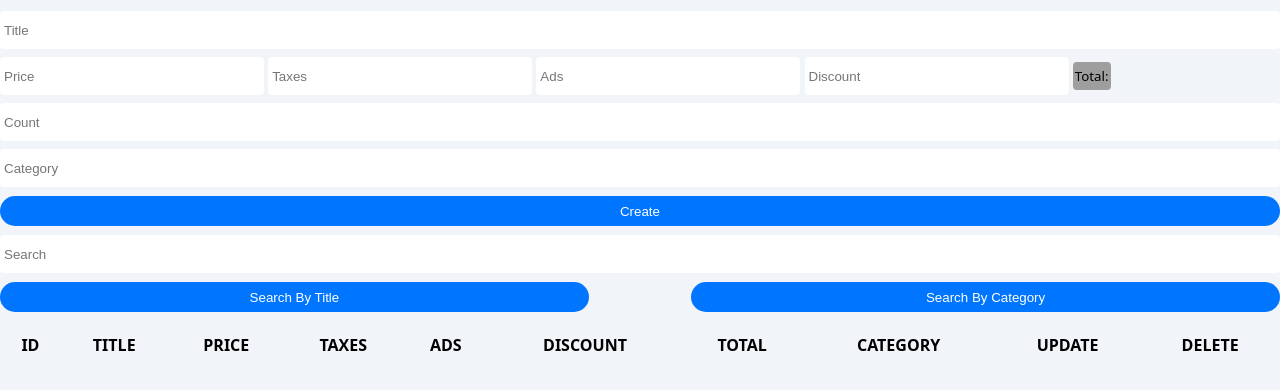
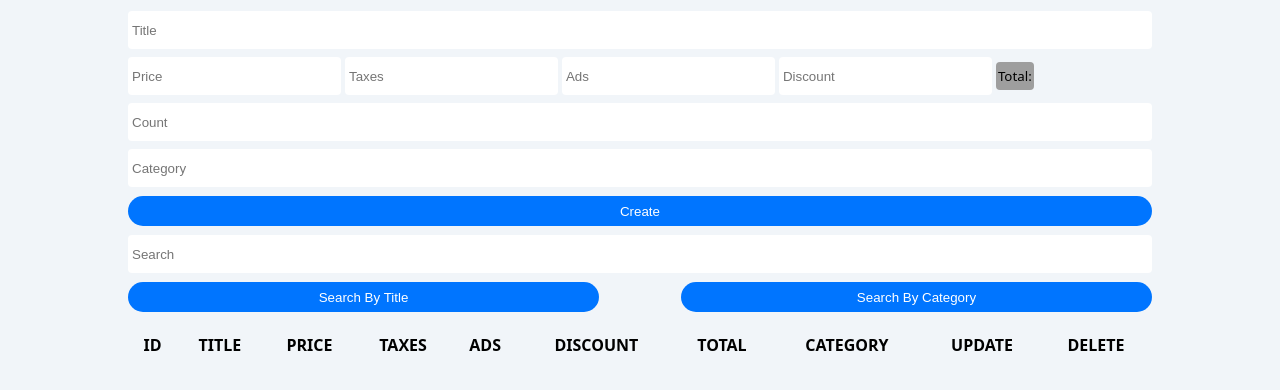
Before and after one commit to ilham-bouk/CRUDS, a plain HTML site: page index.html in a window 1280 px wide. Shown: the part 78-468 px from the top of the page. Drawn offline with Linux system fonts and the light colour scheme.

Commit message:
Update style.css

```diff
--- a/style.css
+++ b/style.css
@@ -7,7 +7,7 @@ body {
   background: #F1F5F9;
   /* color: #fff; */
 }
-.crud {
+main {
   width: 80%;
   margin: auto;
 }
```
